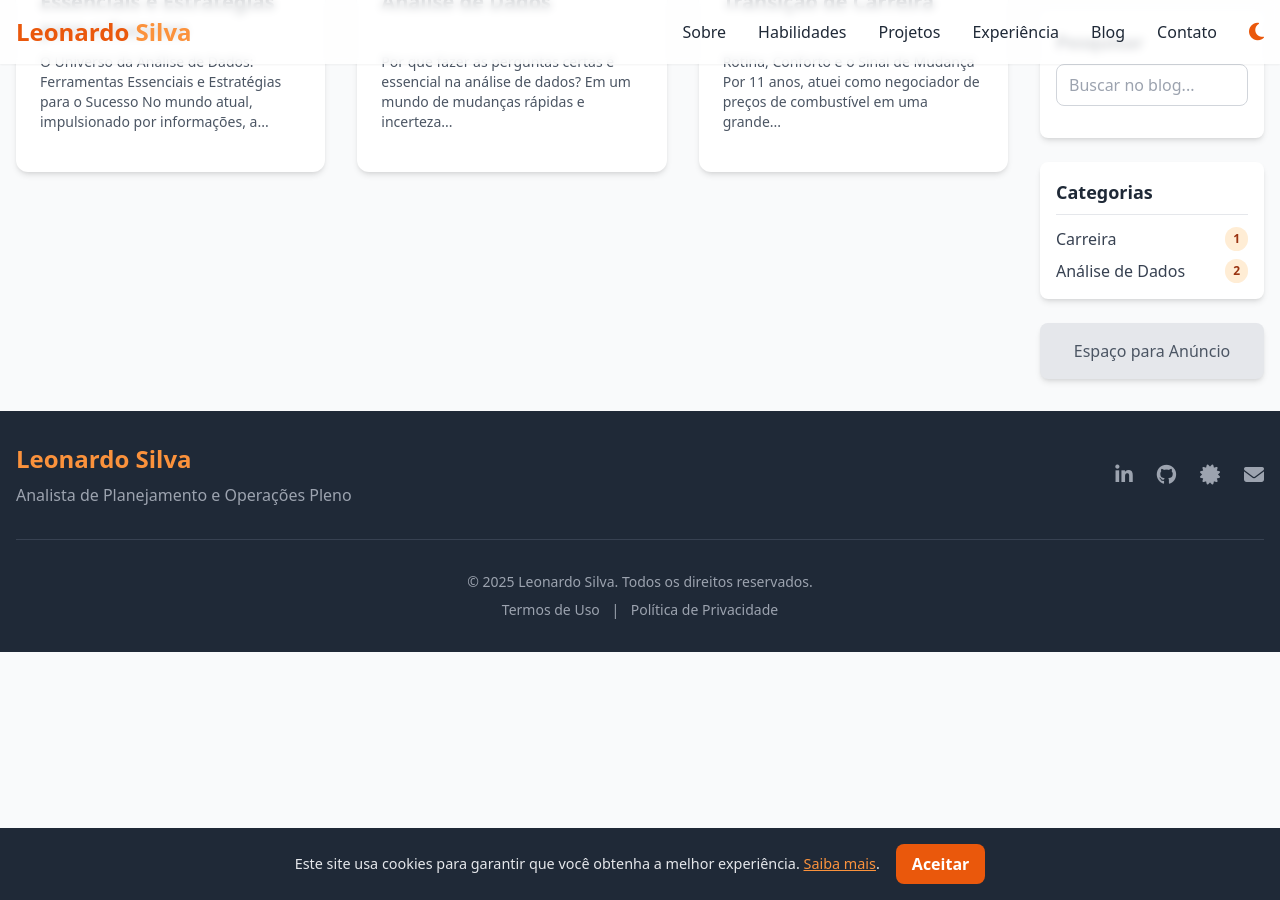
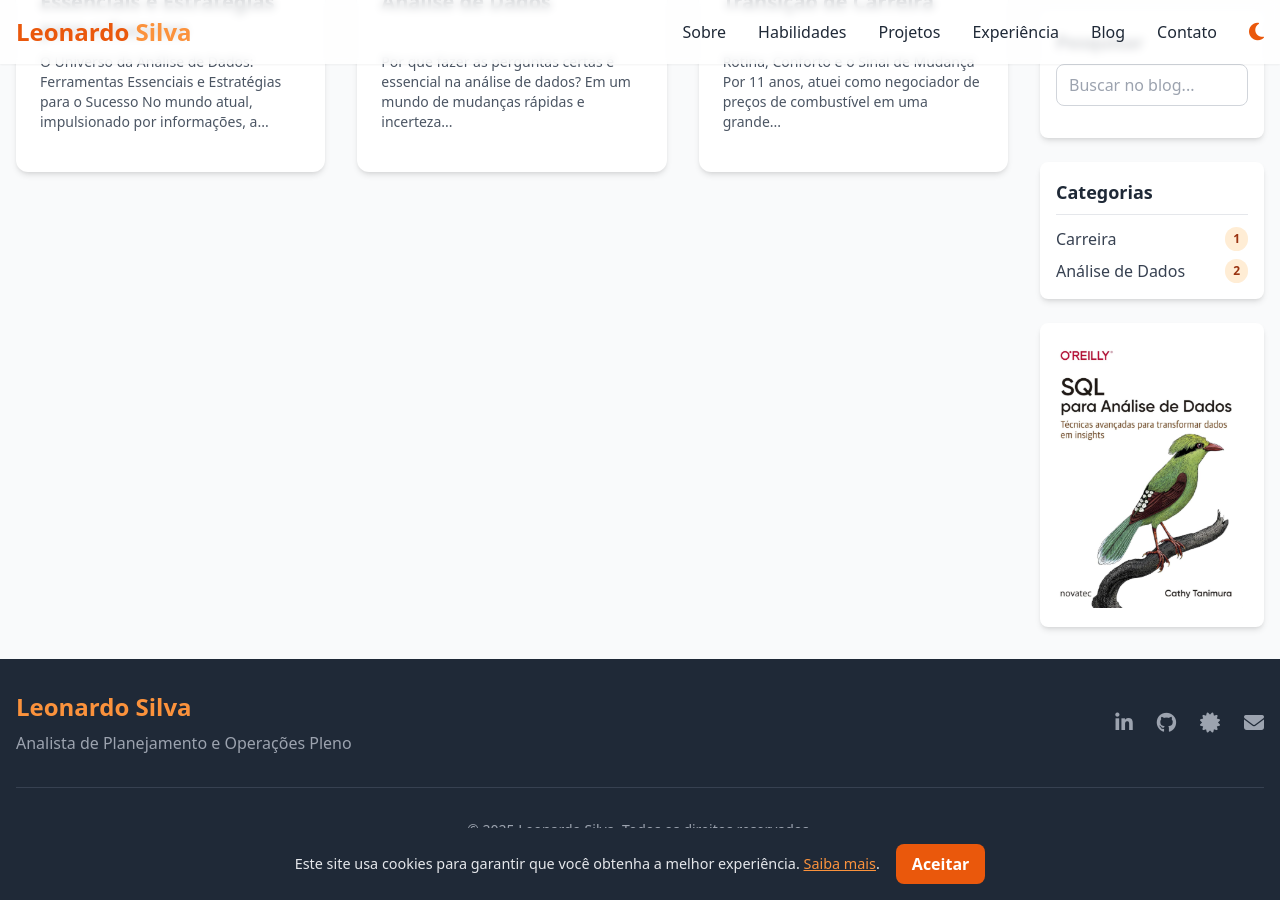
Before and after one commit to oleonardof/blog, a Jekyll site: the page built from index.html, in a window 1280 px wide and 900 px high, scrolled down 516 px. Built offline with Jekyll 4.4.1, drawn with Linux system fonts in a browser that asks for light colours; nearby versions of some CDN libraries; comment, search, counter and statistics services are not loaded.

Commit message:
Ajuste Anuncio

```diff
--- a/_includes/sidebar.html
+++ b/_includes/sidebar.html
@@ -34,7 +34,9 @@
         </ul>
     </div>
 
-    <div class="bg-gray-200 dark:bg-gray-700 p-4 rounded-lg shadow-md text-center">
-        <p class="text-gray-600 dark:text-gray-300">Espaço para Anúncio</p>
+    <div class="bg-white dark:bg-gray-800 p-4 rounded-lg shadow-md text-center">
+        <a href="https://amzn.to/3H8vRNC" target="_blank" rel="noopener noreferrer">
+            <img src="{{ '/assets/images/SQLParaAnaliseDeDados.png' | relative_url }}" alt="Descrição do anúncio" class="w-full h-auto rounded-lg">
+        </a>
     </div>
 </aside>
```
Also changed, not shown: assets/images/SQLParaAnaliseDeDados.png (added).
